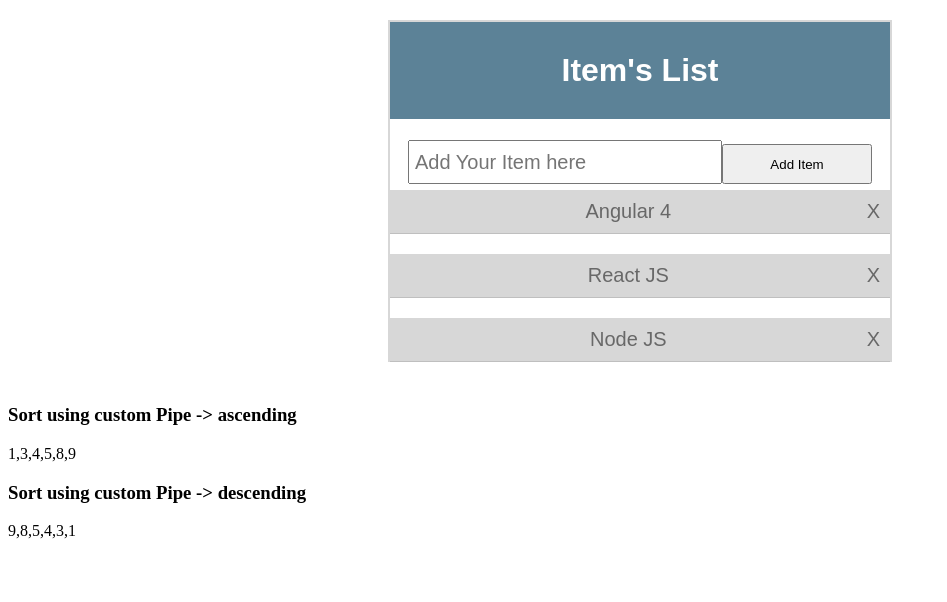
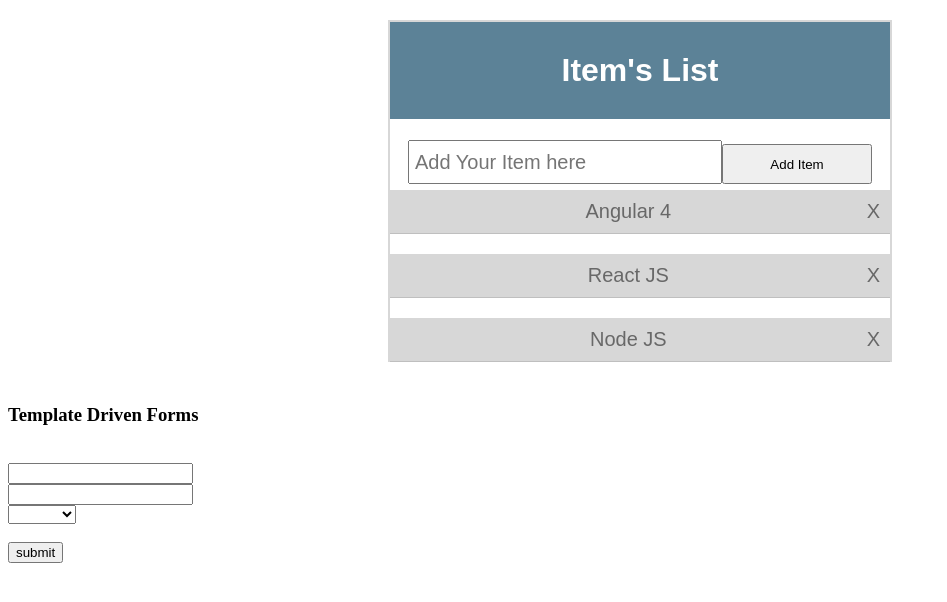
Before and after one commit to kemparaj565/Angular4_Test_Project, an Angular app: page / in a window 1280 px wide. Shown: the top 602 px of the page, without its empty margins (0-947 px from the left). Built offline with nearby package versions, Linux system fonts and the light colour scheme.

Commit message:
Template Driven Forms

```diff
--- a/src/app/app.component.html
+++ b/src/app/app.component.html
@@ -94,8 +94,23 @@
 
  <!-- Custom Pipe -->
 
-<h3>Sort using custom Pipe -> ascending</h3>
+<!-- <h3>Sort using custom Pipe -> ascending</h3>
  {{arrs | sort:'ascending'}}
 <br>
 <h3>Sort using custom Pipe -> descending</h3>
-{{ arrs | sort: 'descending'}}
+{{ arrs | sort: 'descending'}} -->
+
+<h3>Template Driven Forms</h3>
+<br>
+
+<form class="container" #userForm="ngForm" (ngSubmit)="onSubmit(userForm.value)">
+<input type="text" name="firstname" ngModel/><br>
+<input type="text" name="lastname" ngModel><br>
+<select name="languages" ngModel>
+	<option value="c++">C++</option>
+	<option value="java">Java</option>
+	<option value="angular">Angular</option>
+</select>
+<br><br>
+<input type="submit" value="submit">
+</form>
--- a/src/app/app.component.ts
+++ b/src/app/app.component.ts
@@ -42,4 +42,8 @@
 
   arrs=[3,1,5,9,4,8];
 
+  onSubmit=function(user){
+  console.log(user);
+  }
+
 }
```
